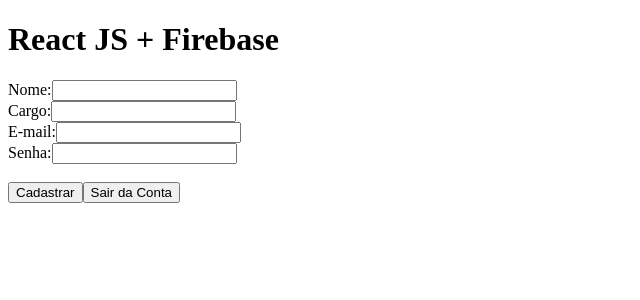
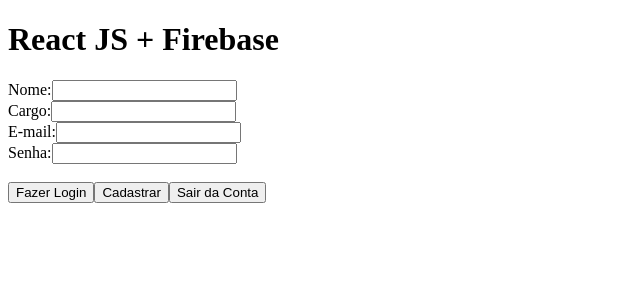
Before and after one commit to GabrielMerigo/Firebase-ReactJS, a React (Create React App) app: page / in a window 1280 px wide. Shown: the top 300 px of the page, without its empty margins (0-640 px from the left). Built offline with nearby package versions, Linux system fonts and the light colour scheme.

Commit message:
Novas dependencias e autenticação realizada.

```diff
--- a/package.json
+++ b/package.json
@@ -10,6 +10,7 @@
     "react": "^17.0.2",
     "react-dom": "^17.0.2",
     "react-scripts": "4.0.3",
+    "uuid": "^8.3.2",
     "web-vitals": "^1.0.1"
   },
   "scripts": {
--- a/src/App.js
+++ b/src/App.js
@@ -8,9 +8,12 @@
   const [cargo, setCargo] = useState('')
   const [nome, setNome] = useState('')
 
+  const [user, setUser] = useState({})
+
   async function cadastrarNovoUsuario() {
     await firebase.auth().createUserWithEmailAndPassword(email, senha)
       .then(async response => {
+        console.log('iniciado cadastro')
         await firebase.firestore().collection('users')
           .doc(response.user.uid)
           .set({
@@ -19,7 +22,7 @@
             cargo: cargo,
             uid: response.user.uid
           })
-        alert('Dados cadastradors')
+        alert('Dados cadastrados')
       })
       .catch(error => {
         console.log(error.code)
@@ -27,7 +30,7 @@
           'auth/weak-password': 'Senha muito fraca',
           'auth/email-already-in-use': 'Email já existente'
         }[error.code]
-
+        console.log('erross')
         alert(message)
       }).finally(() => {
         setNome('')
@@ -39,38 +42,50 @@
 
   async function logout() {
     await firebase.auth().signOut();
+    setUser({})
   }
 
-  // async function fazerLogin() {
-  //   await firebase.auth().signInWithEmailAndPassword(email, senha)
-  //     .then(() => {
-  //       alert('Login feito com sucesso.')
-  //       setUser(true)
-  //     })
-  //     .catch(err => {
-  //       const message = {
-  //         'auth/wrong-password': 'Senha errada ou você não possui uma senha.'
-  //       }[err.code]
-
-  //       alert(message)
-  //     })
-  // }
+  async function login () {
+    await firebase.auth().signInWithEmailAndPassword(email, senha)
+    .then(async response => {
+      await firebase.firestore().collection('users')
+        .doc(response.user.uid)
+        .get()
+        .then(user => {
+          const { cargo, email, nome } = user.data()
+          setUser({
+            cargo: cargo,
+            email: email,
+            nome: nome
+          })
+        })
+        .catch(err => {
+          console.log(err)
+        })
+    })
+    .catch(err => {
+      console.log(err)
+    })
+  }
 
   return (
 
     <div className="App">
       <h1>React JS + Firebase</h1>
 
+      { Object.keys(user).length > 0 && (
+        <h1>Olá {user.nome}, seu cargo é {user.cargo} e seu e-mail é {user.email}</h1>
+      )}
+
       Nome:<input type="text" value={nome} onChange={e => setNome(e.target.value)} /> <br />
       Cargo:<input type="text" value={cargo} onChange={e => setCargo(e.target.value)} /> <br />
       E-mail:<input type="email" value={email} onChange={e => setEmail(e.target.value)} /> <br />
       Senha:<input type="text" value={senha} onChange={e => setSenha(e.target.value)} /> <br /><br />
-      <button onClick={() => cadastrarNovoUsuario()}>Cadastrar</button>
+      <button onClick={login}>Fazer Login</button>
+      <button onClick={cadastrarNovoUsuario}>Cadastrar</button>
       <button onClick={logout}>Sair da Conta</button>
     </div>
   );
 }
 
-
-
 export default App;
```
Also changed, not shown: 1 other file (tests, documents, lock files or other folders).
